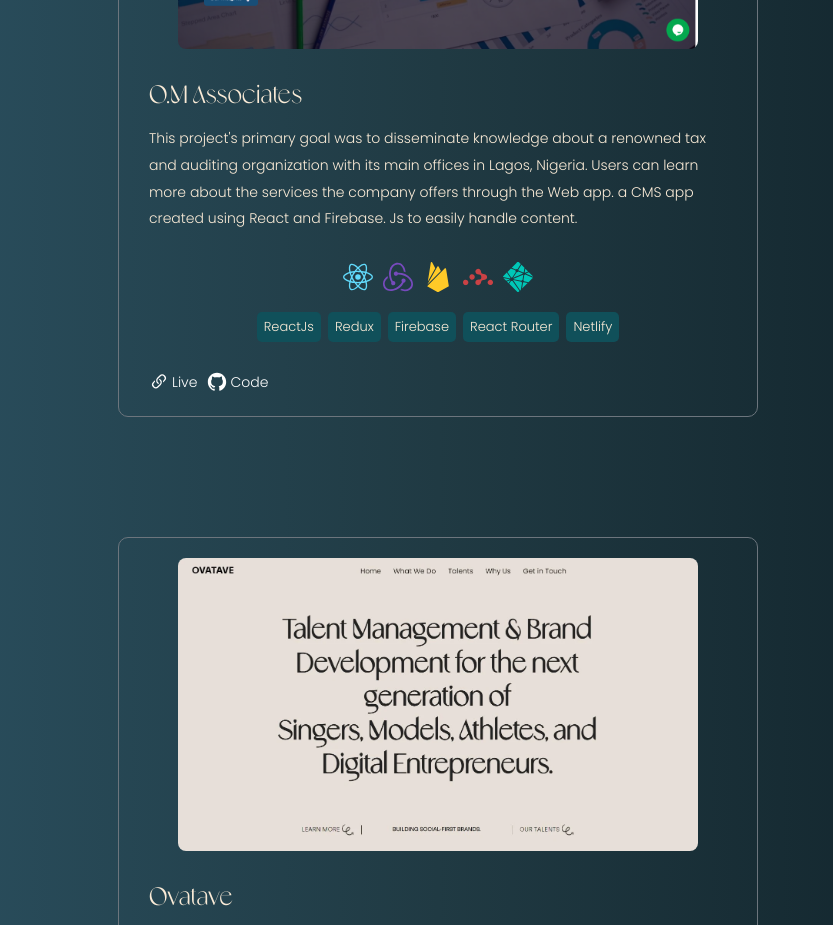
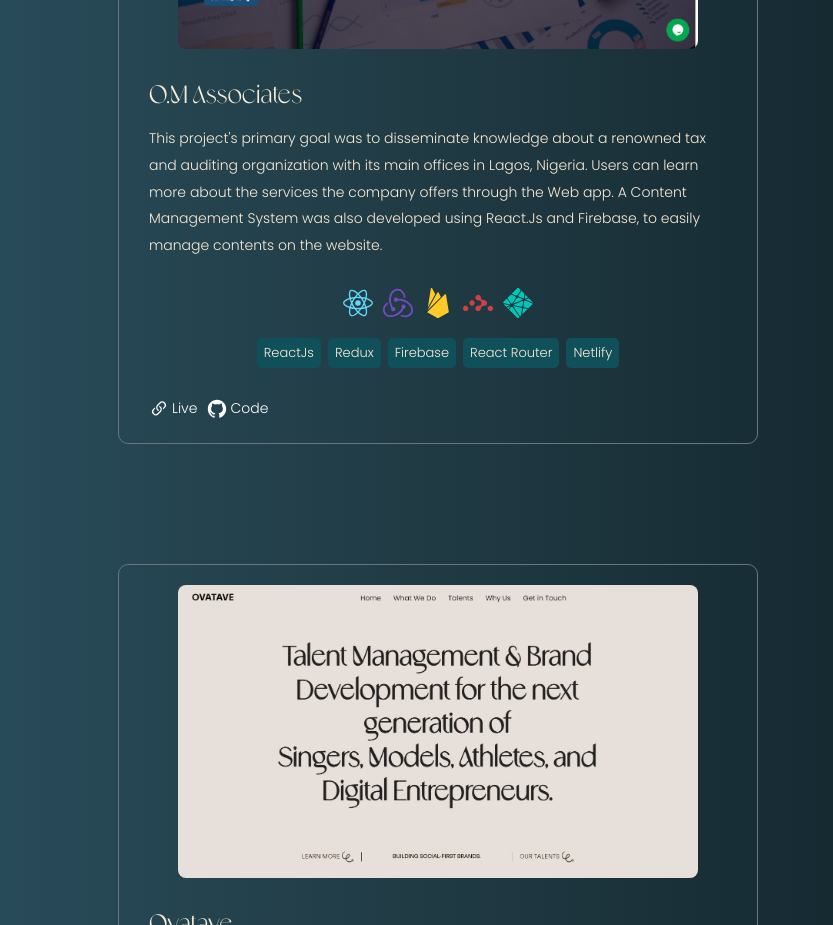
Before and after one commit to OfficialJhimmy/portfolio-v2, a React (Create React App) app: page /projects in a window 1280 px wide. Shown: the part 1520-2445 px from the top of the page, without its empty margins (202-1035 px from the left). Built offline with nearby package versions, Linux system fonts and the light colour scheme.

Commit message:
removed some bugs

```diff
--- a/src/components/Projects/projectData.js
+++ b/src/components/Projects/projectData.js
@@ -4,7 +4,7 @@ import PSR from "../../assets/images/psr.webp";
 // import Manage from "../../assets/images/manage.webp";
 import Portfolio from "../../assets/images/banner-port.webp";
 import wetter from "../../assets/images/wetter.webp";
-import om from '../../assets/images/om.webp'
+import om from "../../assets/images/om.webp";
 // import html from "../../assets/icons/html5.svg";
 // import css from "../../assets/icons/css3.svg";
 // import js from "../../assets/icons/javascript.svg";
@@ -31,17 +31,17 @@ export const projectData = [
       "Netlify",
     ],
     icons: [React, redux, styledcomp, gsap, reactrouter, netlify],
-    live: "https://dashlanguageschool.com",
+    live: "https://dashlanguageschool.com.ng",
     // github: "https://github.com/OfficialJhimmy/Dash-Language-Place",
     img: DASH,
   },
   {
     title: "O.M Associates",
     description:
-      "This project's primary goal was to disseminate knowledge about a renowned tax and auditing organization with its main offices in Lagos, Nigeria. Users can learn more about the services the company offers through the Web app. a CMS app created using React and Firebase. Js to easily handle content.",
-      tools: ["ReactJs", "Redux", "Firebase", "React Router", "Netlify"],
-      icons: [React, redux, firebase, reactrouter, netlify],
-    live: "https://test-omassociates.netlify.app/",
+      "This project's primary goal was to disseminate knowledge about a renowned tax and auditing organization with its main offices in Lagos, Nigeria. Users can learn more about the services the company offers through the Web app. A Content Management System was also developed using React.Js and Firebase, to easily manage contents on the website.",
+    tools: ["ReactJs", "Redux", "Firebase", "React Router", "Netlify"],
+    icons: [React, redux, firebase, reactrouter, netlify],
+    live: "https://omassociates.com.ng/",
     github: "https://github.com/OfficialJhimmy/om-new",
     img: om,
   },
@@ -57,7 +57,8 @@ export const projectData = [
   },
   {
     title: "Property Sales Reality",
-    description: "This project's major objective was to display available properties that were listed in Lagos, Nigeria. Properties can be filtered by the following criteria: luxury, featured, for sale, and for rent. Additionally, it has a page called the 'admin dashboard' that acts as the app's content management system. Firebase and React.js were used to build this project.",
+    description:
+      "This project's major objective was to display available properties that were listed in Lagos, Nigeria. Properties can be filtered by the following criteria: luxury, featured, for sale, and for rent. Additionally, it has a page called the 'admin dashboard' that acts as the app's content management system. Firebase and React.js were used to build this project.",
     tools: ["ReactJs", "Redux", "Firebase", "React Router", "Netlify"],
     icons: [React, redux, firebase, reactrouter, netlify],
     live: "http://propertysalesreality.netlify.app/",
@@ -66,7 +67,8 @@ export const projectData = [
   },
   {
     title: "My Portfolio",
-    description: "The main goal of this project was to showcase all of my current projects, my biography, my accomplishments, and some specific information on how people can contact me.",
+    description:
+      "The main goal of this project was to showcase all of my current projects, my biography, my accomplishments, and some specific information on how people can contact me.",
     tools: [
       "ReactJs",
       "GSAP",
```
